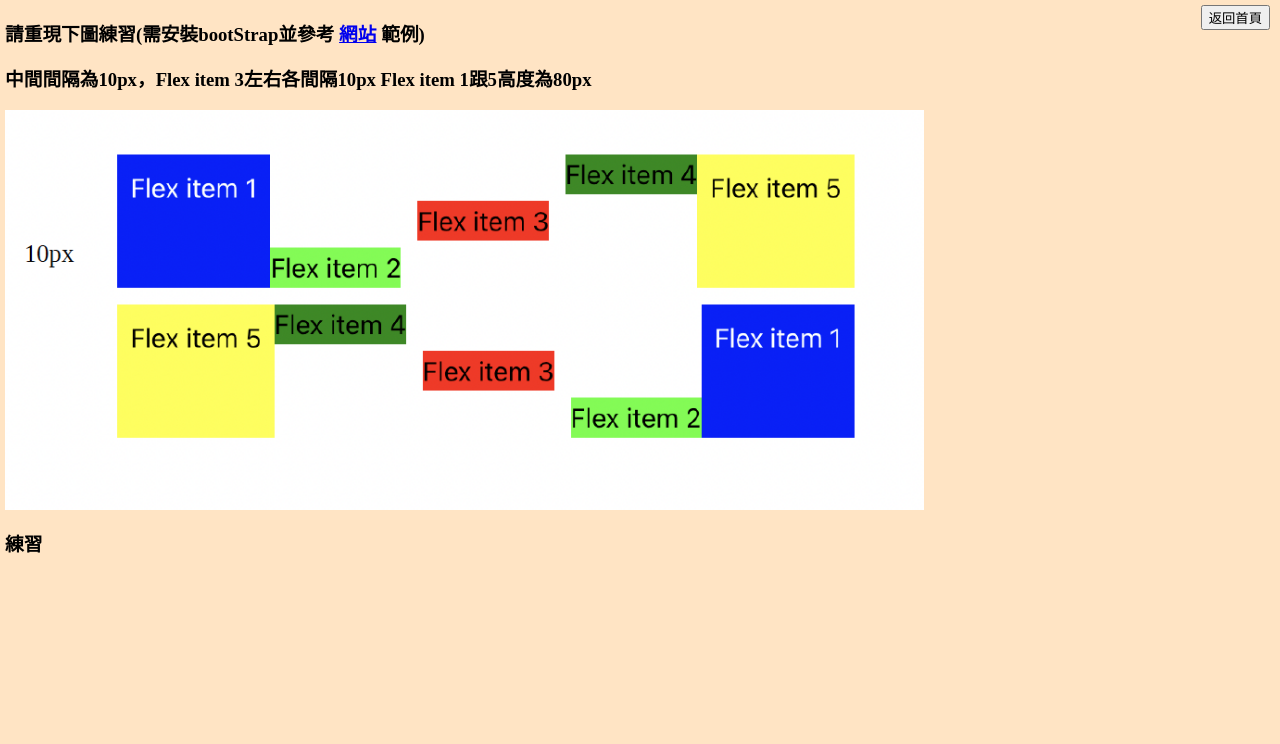
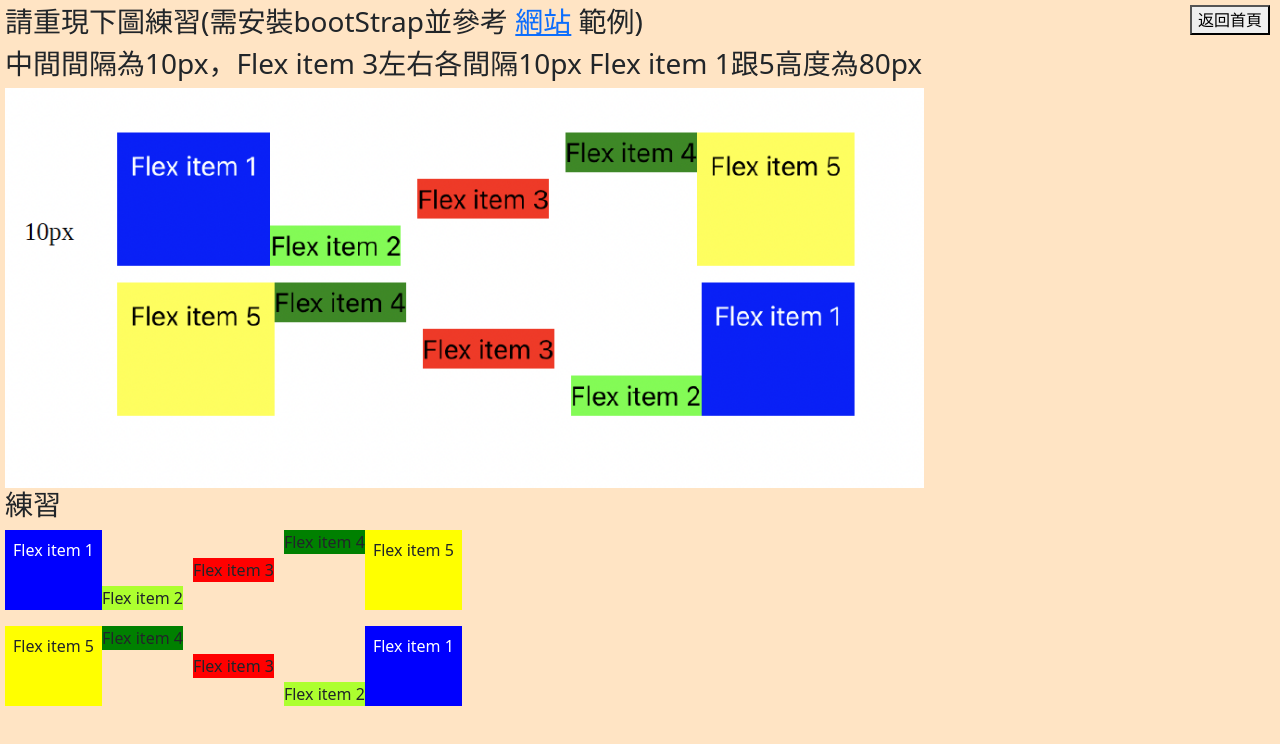
Before and after one commit to lingyilun/practise, an Angular app: page /practise3 in a window 1280 px wide. Shown: the top 744 px of the page. Built offline with nearby package versions, Linux system fonts and the light colour scheme.

Commit message:
練習三

```diff
--- a/angular.json
+++ b/angular.json
@@ -32,6 +32,7 @@
               }
             ],
             "styles": [
+              "./node_modules/bootstrap/dist/css/bootstrap.min.css",
               "src/styles.scss"
             ],
             "scripts": []
--- a/package.json
+++ b/package.json
@@ -18,6 +18,7 @@
     "@angular/platform-browser": "^19.0.0",
     "@angular/platform-browser-dynamic": "^19.0.0",
     "@angular/router": "^19.0.0",
+    "bootstrap": "^5.3.5",
     "rxjs": "~7.8.0",
     "tslib": "^2.3.0",
     "zone.js": "~0.15.0"
--- a/src/app/practise3/practise3.component.html
+++ b/src/app/practise3/practise3.component.html
@@ -9,4 +9,20 @@
   </div>
   <!-- 請將練習寫在這下面 -->
   <h3>練習</h3>
+
+  <div style="margin-bottom: 10px;" class="d-flex flex-row bd-highlight mb-3">
+    <div style="background-color: blue; color: white; height: 80px;" class="p-2 bd-highlight">Flex item 1</div>
+    <div style="background-color: greenyellow;" class="align-self-end">Flex item 2</div>
+    <div style="background-color: red; margin-left: 10px; margin-right: 10px;" class="align-self-center">Flex item 3</div>
+    <div style="background-color: green;" class="align-self-start">Flex item 4</div>
+    <div style="background-color: yellow; height: 80px;" class="p-2 bd-highlight">Flex item 5</div>
+  </div>
+  <div class="d-flex justify-content-end flex-row-reverse bd-highlight">
+    <div style="background-color: blue; color: white; height: 80px;" class="p-2 bd-highlight">Flex item 1</div>
+    <div style="background-color: greenyellow;" class="align-self-end">Flex item 2</div>
+    <div style="background-color: red; margin-left: 10px; margin-right: 10px;" class="align-self-center">Flex item 3</div>
+    <div style="background-color: green;" class="align-self-start">Flex item 4</div>
+    <div style="background-color: yellow; height: 80px;" class="p-2 bd-highlight">Flex item 5</div>
+  </div>
+
 </div>
```
Also changed, not shown: 1 other file (tests, documents, lock files or other folders).
